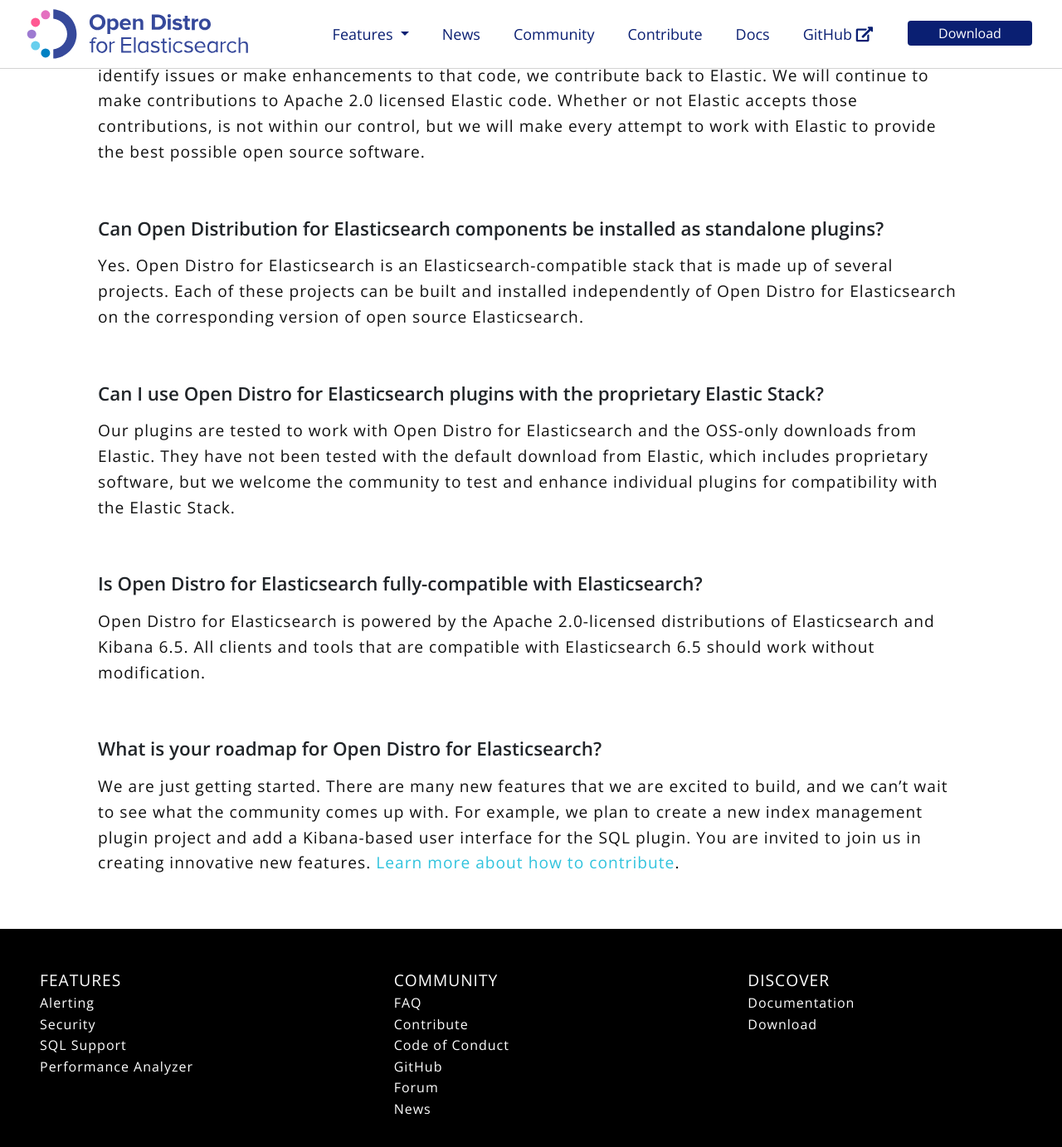
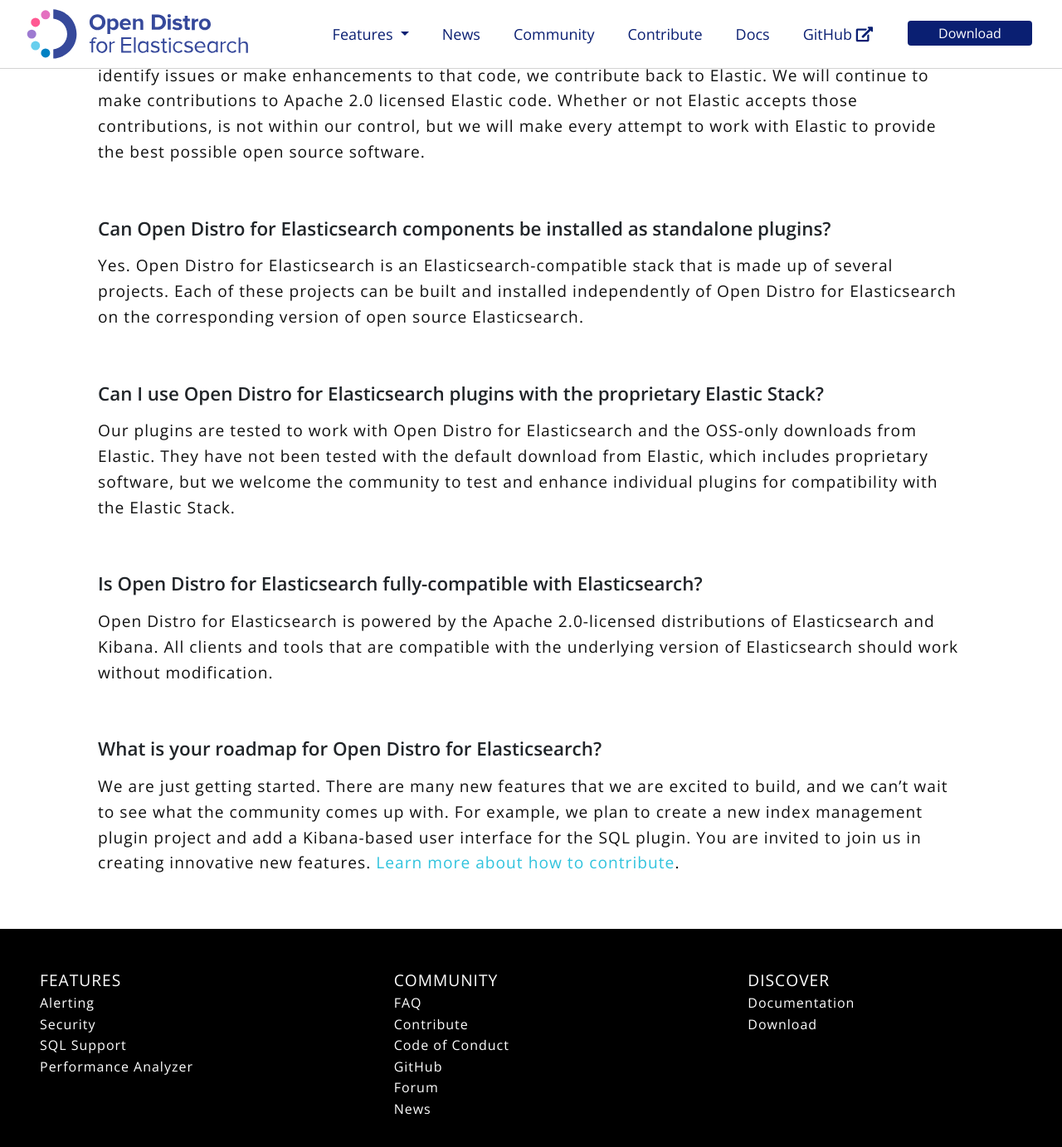
Before and after one commit to opendistro/for-elasticsearch, a Jekyll site: the page built from faq.md, in a window 1280 px wide and 1400 px high, scrolled down 1267 px. Shown: the top 1383 px of the window at 83% size. Built offline with Jekyll 4.4.1, drawn with Linux system fonts in a browser that asks for light colours.

Commit message:
Update faq.yml

```diff
--- a/_data/pages/es/faq.yml
+++ b/_data/pages/es/faq.yml
@@ -17,14 +17,14 @@
   - title: Will you be making contributions back to Elasticsearch open-source?
     content: Yes. Open Distro for Elasticsearch includes the Apache 2.0 licensed Elasticsearch and Kibana code. As we identify issues or make enhancements to that code, we contribute back to Elastic. We will continue to make contributions to Apache 2.0 licensed Elastic code. Whether or not Elastic accepts those contributions, is not within our control, but we will make every attempt to work with Elastic to provide the best possible open source software.
 
-  - title: Can Open Distribution for Elasticsearch components be installed as standalone plugins?
+  - title: Can Open Distro for Elasticsearch components be installed as standalone plugins?
     content: Yes. Open Distro for Elasticsearch is an Elasticsearch-compatible stack that is made up of several projects. Each of these projects can be built and installed independently of Open Distro for Elasticsearch on the corresponding version of open source Elasticsearch.
 
   - title: Can I use Open Distro for Elasticsearch plugins with the proprietary Elastic Stack?
     content: Our plugins are tested to work with Open Distro for Elasticsearch and the OSS-only downloads from Elastic. They have not been tested with the default download from Elastic, which includes proprietary software, but we welcome the community to test and enhance individual plugins for compatibility with the Elastic Stack.
 
   - title: Is Open Distro for Elasticsearch fully-compatible with Elasticsearch?
-    content: Open Distro for Elasticsearch is powered by the Apache 2.0-licensed distributions of Elasticsearch and Kibana 6.5. All clients and tools that are compatible with Elasticsearch 6.5 should work without modification.
+    content: Open Distro for Elasticsearch is powered by the Apache 2.0-licensed distributions of Elasticsearch and Kibana. All clients and tools that are compatible with the underlying version of Elasticsearch should work without modification.
 
   - title: What is your roadmap for Open Distro for Elasticsearch?
     content: We are just getting started. There are many new features that we are excited to build, and we can’t wait to see what the community comes up with. For example, we plan to create a new index management plugin project and add a Kibana-based user interface for the SQL plugin. You are invited to join us in creating innovative new features. [Learn more about how to contribute](https://opendistro.github.io/for-elasticsearch/contribute.html).
```
